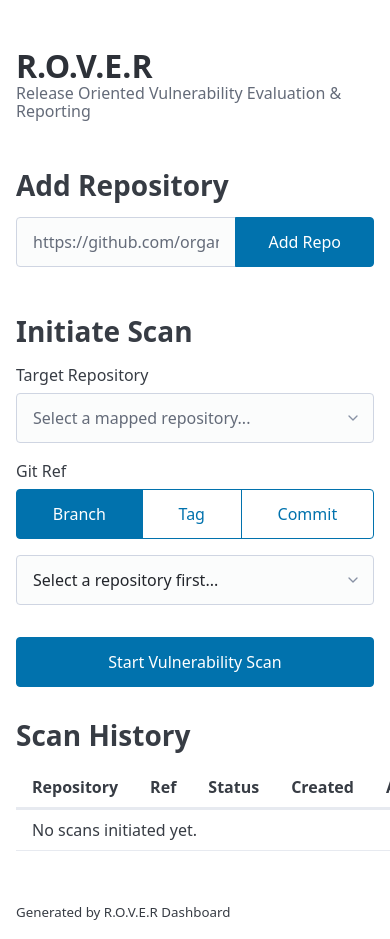
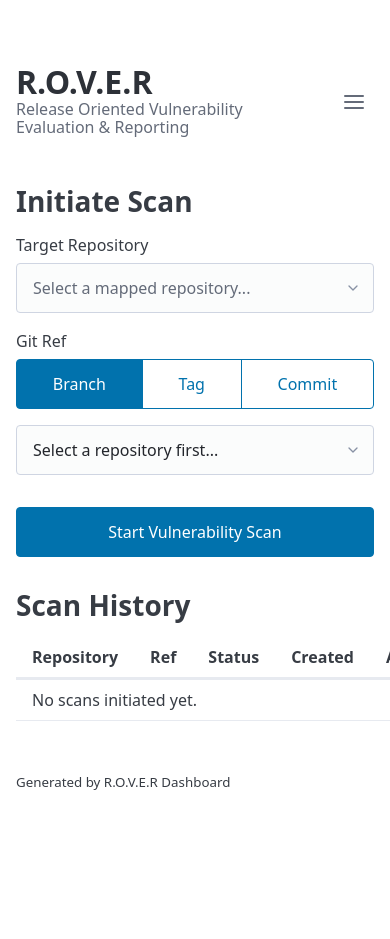
Before and after one commit to kajuberdut/ROVER, a Python web app: template src/rover/templates/dashboard.html in a window 390 px wide; the page is wider, and only the part inside the window is pictured. After the commit the page ends 790 px from the top of that part, so only its background shows below. Run offline with Jinja, Linux system fonts and the light colour scheme; the template is opened without the code that fills it, so the values that code supplies are empty.

Commit message:
UI: Move Add Repository to modal and add hamburger menu

```diff
--- a/src/rover/templates/base.html
+++ b/src/rover/templates/base.html
@@ -1,20 +1,70 @@
 <!DOCTYPE html>
 <html lang="en">
+
 <head>
     <meta charset="UTF-8">
     <meta name="viewport" content="width=device-width, initial-scale=1.0">
     <title>{{ title|default("R.O.V.E.R Dashboard") }}</title>
     <link rel="stylesheet" href="/static/css/pico.min.css">
     <style>
-        body { padding-top: 2rem; }
+        body {
+            padding-top: 2rem;
+        }
+
+        /* Hamburger menu overrides for Pico CSS */
+        .hamburger-menu summary::after {
+            display: none !important;
+        }
+
+        .hamburger-menu summary {
+            background: transparent !important;
+            border: none !important;
+            box-shadow: none !important;
+            padding: 0.5rem !important;
+            cursor: pointer;
+        }
+
+        .hamburger-menu summary:hover,
+        .hamburger-menu summary:focus,
+        .hamburger-menu summary:active {
+            background: transparent !important;
+            box-shadow: none !important;
+            outline: none !important;
+        }
     </style>
 </head>
+
 <body>
     <header class="container">
-        <hgroup>
-            <h1>R.O.V.E.R</h1>
-            <h2>Release Oriented Vulnerability Evaluation & Reporting</h2>
-        </hgroup>
+        <nav>
+            <ul>
+                <li>
+                    <hgroup style="margin-bottom: 0;">
+                        <h1>R.O.V.E.R</h1>
+                        <h2>Release Oriented Vulnerability Evaluation & Reporting</h2>
+                    </hgroup>
+                </li>
+            </ul>
+            <ul>
+                <li>
+                    <details class="dropdown hamburger-menu">
+                        <summary aria-label="Menu">
+                            <svg width="24" height="24" viewBox="0 0 24 24" fill="none" stroke="currentColor"
+                                stroke-width="2" stroke-linecap="round" stroke-linejoin="round">
+                                <line x1="3" y1="12" x2="21" y2="12"></line>
+                                <line x1="3" y1="6" x2="21" y2="6"></line>
+                                <line x1="3" y1="18" x2="21" y2="18"></line>
+                            </svg>
+                        </summary>
+                        <ul dir="rtl">
+                            <li><a href="#"
+                                    onclick="document.getElementById('add-repo-modal')?.showModal(); event.preventDefault();">Add
+                                    Repository</a></li>
+                        </ul>
+                    </details>
+                </li>
+            </ul>
+        </nav>
     </header>
     <main class="container">
         {% block content %}{% endblock %}
@@ -23,4 +73,5 @@
         <small>Generated by R.O.V.E.R Dashboard</small>
     </footer>
 </body>
+
 </html>
--- a/src/rover/templates/dashboard.html
+++ b/src/rover/templates/dashboard.html
@@ -1,17 +1,6 @@
 {% extends "base.html" %}
 
 {% block content %}
-<section>
-    <h2>Add Repository</h2>
-    <form action="/repo" method="POST" style="margin-bottom: 2rem;">
-        <fieldset role="group">
-            <input type="url" name="target_url" placeholder="https://github.com/organization/repo" required
-                style="margin-bottom: 0;">
-            <input type="submit" value="Add Repo" style="width: auto; margin-bottom: 0;">
-        </fieldset>
-    </form>
-</section>
-
 <section>
     <h2>Initiate Scan</h2>
     <form action="/scan" method="POST" id="scan-form">
@@ -174,4 +163,20 @@
 </table>
 </figure>
 </section>
+
+<dialog id="add-repo-modal">
+    <article>
+        <header>
+            <button aria-label="Close" rel="prev" onclick="document.getElementById('add-repo-modal').close();"></button>
+            <strong>Add Repository</strong>
+        </header>
+        <form action="/repo" method="POST" style="margin-bottom: 0;">
+            <fieldset role="group">
+                <input type="url" name="target_url" placeholder="https://github.com/organization/repo" required
+                    style="margin-bottom: 0;">
+                <input type="submit" value="Add Repo" style="width: auto; margin-bottom: 0;">
+            </fieldset>
+        </form>
+    </article>
+</dialog>
 {% endblock %}
```
